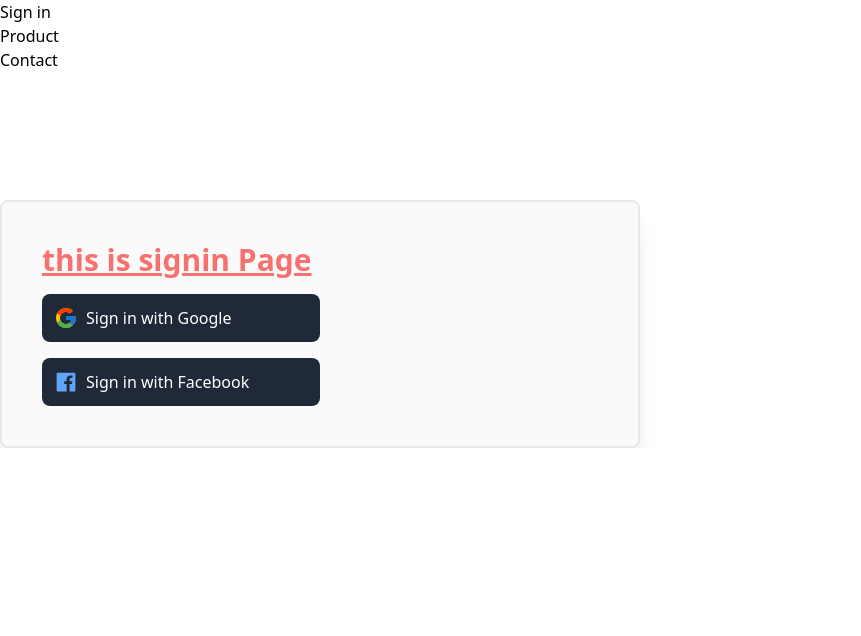
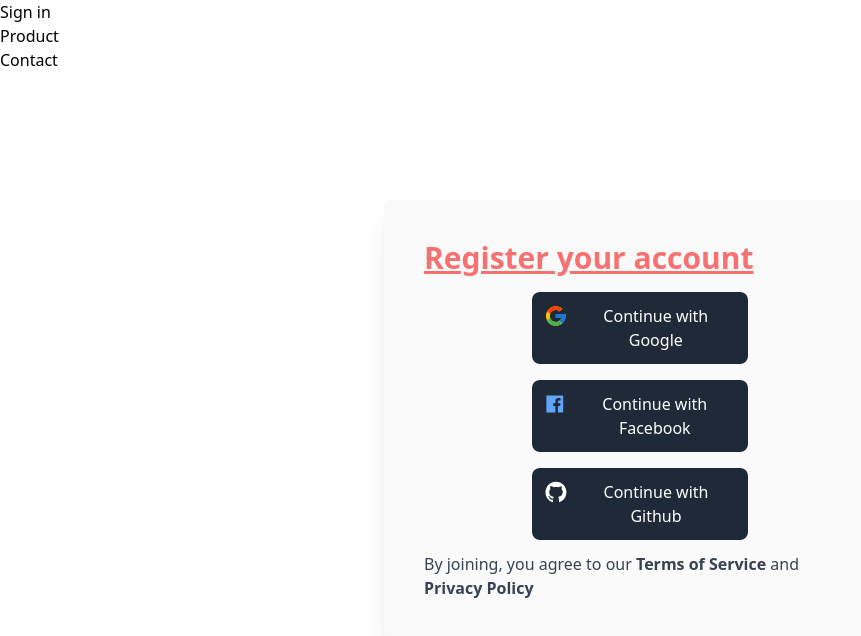
Before and after one commit to umermemon4648/nextjs-firebase-auth, a Next.js app: page /auth/signin in a window 1280 px wide. Shown: the top 636 px of the page, without its empty margins (0-861 px from the left). Built offline with nearby package versions, Linux system fonts and the light colour scheme.

Commit message:
more social media links are added

```diff
--- a/src/pages/auth/signin.jsx
+++ b/src/pages/auth/signin.jsx
@@ -2,7 +2,7 @@ import {auth, fbProvider, googleProvider, githubProvider} from '../../config/fir
 import {signInWithPopup, signOut} from 'firebase/auth'
 import { useState, useEffect } from 'react';
 import { useRouter } from 'next/router';
-import {AiFillFacebook} from 'react-icons/ai'
+import {AiFillFacebook,AiFillGithub} from 'react-icons/ai'
 import {FcGoogle} from 'react-icons/fc'
 
 const signin = () => {
@@ -55,21 +55,28 @@ const signin = () => {
 ) : (
   <button onClick={googleSignin} type="submit">Sign in with Google</button>
 )} */}
-<div className='shadow-xl mt-32 bg-[#fafafa] p-10 text-gray-700 rounded-lg border-2  w-1/2'>
+<div className='w-2/5 mx-auto  shadow-xl mt-32 bg-[#fafafa] p-10 text-gray-700 rounded-lg '>
 
-<h1 className='text-red-400 text-3xl font-bold underline'>this is signin Page</h1>
+<h1 className='text-red-400 text-3xl font-bold underline'>Register your account </h1>
 
-<div className='flex flex-col gap-4 mt-4'>
+<div className='items-center  flex flex-col gap-4 mt-4'>
   <button className='text-white bg-gray-800 w-1/2 p-3 font-medium rounded-lg flex align-middle gap-2 hover:bg-gray-700' onClick={googleSignin} type="submit">
     <FcGoogle className='text-2xl'/>
-    Sign in with Google</button>
+    Continue with Google</button>
 
   <button className='text-white bg-gray-800 w-1/2 p-3 font-medium rounded-lg flex align-middle gap-2 hover:bg-gray-700' onClick={googleSignin} type="submit">
     <AiFillFacebook className='text-2xl text-blue-400'/>
-    Sign in with Facebook</button>
+    Continue with Facebook</button>
 
+    <button className='text-white bg-gray-800 w-1/2 p-3 font-medium rounded-lg flex align-middle gap-2 hover:bg-gray-700' onClick={googleSignin} type="submit">
+    <AiFillGithub className='text-2xl '/>
+    Continue with Github</button>
 
 </div>
+
+  <div>
+    <p className='mt-3 text-gray-700'>By joining, you agree to our <strong>Terms of Service</strong>  and <strong>Privacy Policy</strong></p>
+  </div>
 
 </div>
     </>
```
